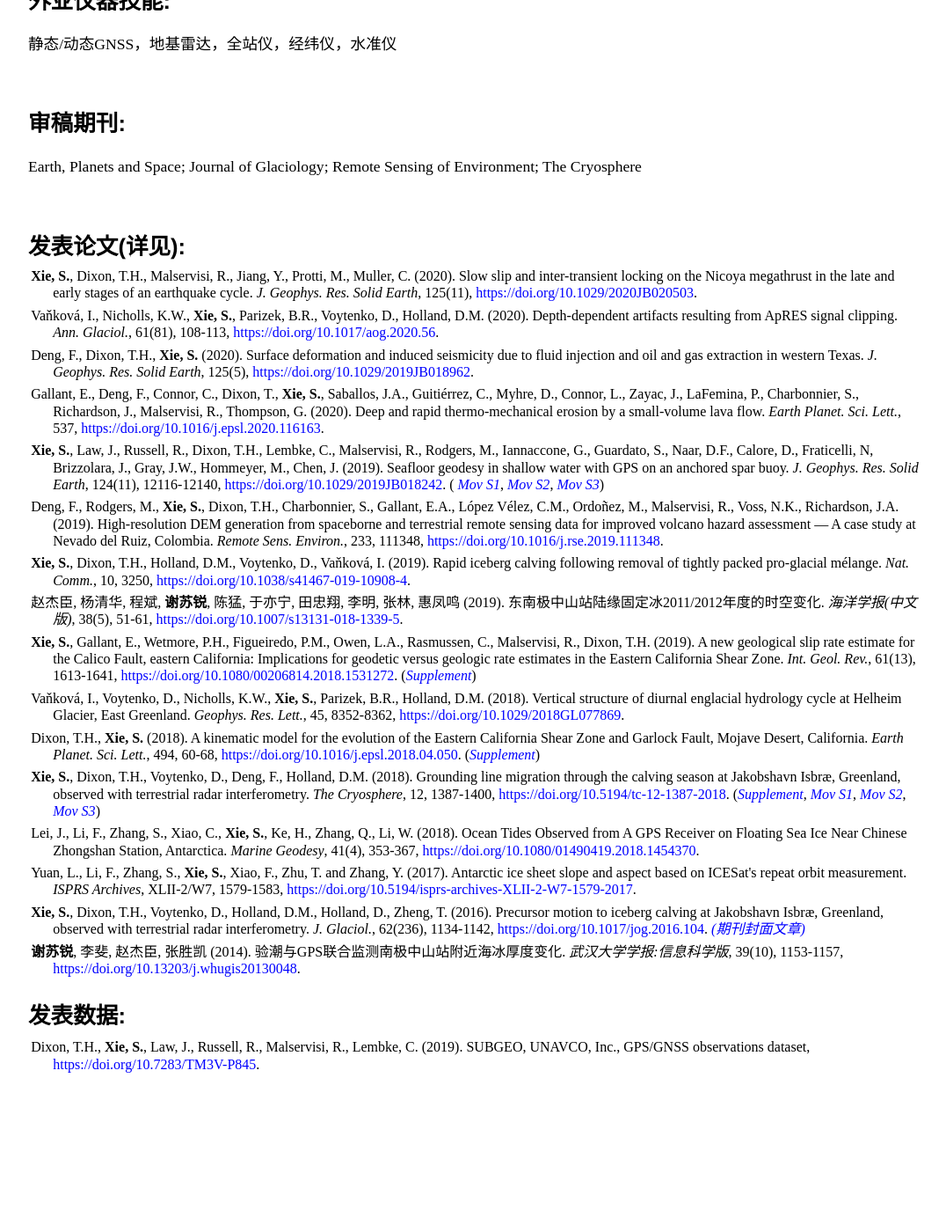
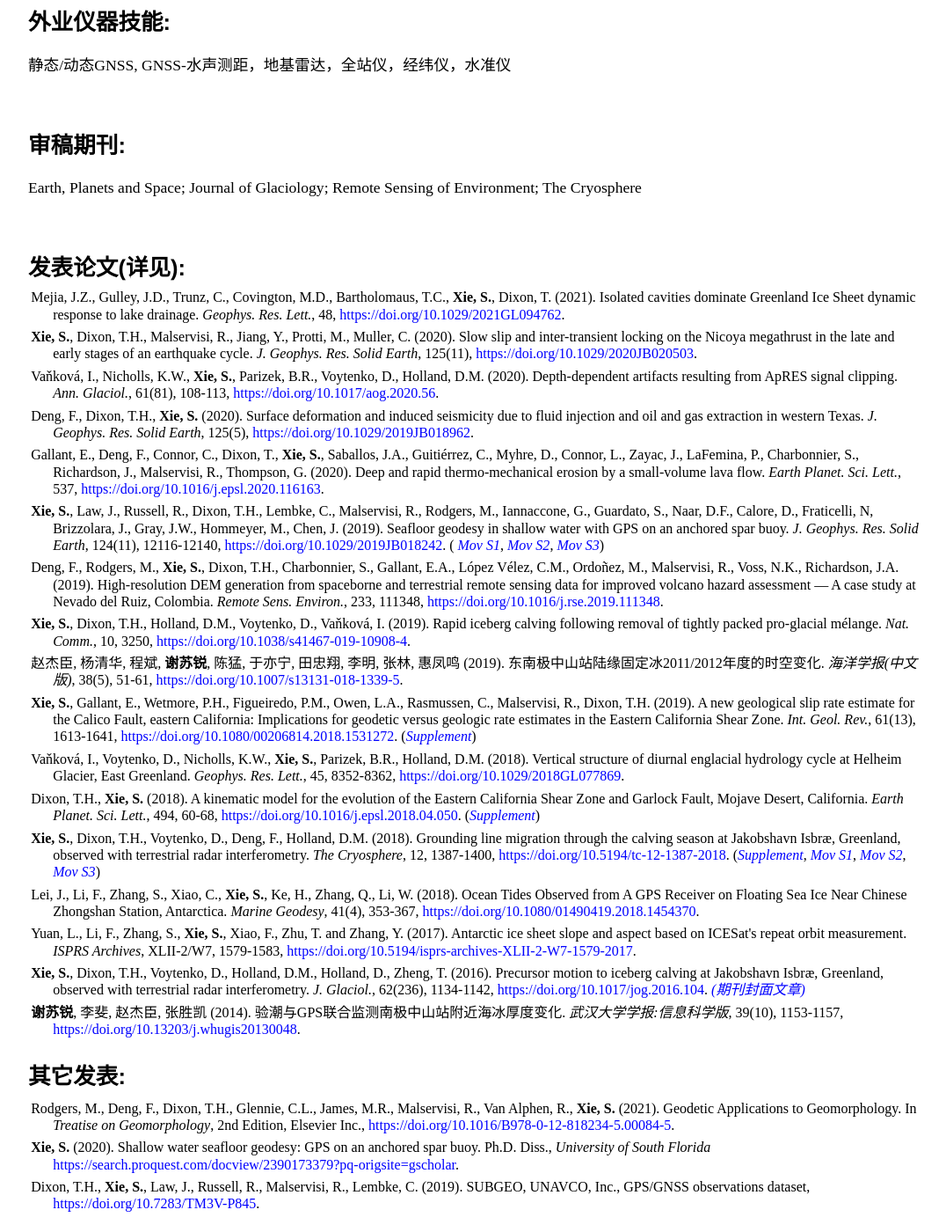
Before and after one commit to suruixie/suruixie.github.io, a Jekyll site: the page built from Chinese/index.html, in a window 1280 px wide and 1400 px high, scrolled down 1125 px. Shown: the whole window at 88% size, without its empty margins (96-1172 px from the left). Built offline with Jekyll 4.4.1, drawn with Linux system fonts in a browser that asks for light colours; a style sheet for code colours, icons or effects is not loaded; before the commit the page ends 2366 px from its top, so only the background shows below that; some of the changed text lies outside the part shown.

Commit message:
Update index.html

```diff
--- a/Chinese/index.html
+++ b/Chinese/index.html
@@ -16,6 +16,7 @@
 	    <h4 style="margin-top:6em;margin-bottom:0.2em;">研究兴趣: </h4>
 	    <ul class="research_list">
 		    <li style="line-height:130%; font-size:0.9em; color:#000000;">海洋测绘</a></li>
+		    <li style="line-height:130%; font-size:0.9em; color:#000000;">GNSS-水声定位</a></li>
 	  	    <li style="line-height:130%; font-size:0.9em; color:#000000;">浅水区地壳形变监测系统研制</a></li>
 		    <li style="line-height:130%; font-size:0.9em; color:#000000;">俯冲区慢滑移事件</a></li>
 		    <li style="line-height:130%; font-size:0.9em; color:#000000;">冰川动力学</a></li>
@@ -46,13 +47,13 @@
 	    <h4 style="margin-top:7em;margin-bottom:0.2em;">计算机技能: </h4>
 	    <ul class="research_list">
 		    <li style="line-height:130%; font-size:0.9em; color:#000000;">语言: Python, Fortran, Shell, C++, Matlab, HTML</a></li>
-		    <li style="line-height:130%; font-size:0.9em; color:#000000;">软件: GAMIT/GLOBK/TRACK, GipsyX, SNAP, GMT, QGIS, GIMP, Gnuplot, LaTex</a></li>
+		    <li style="line-height:130%; font-size:0.9em; color:#000000;">软件: GAMIT/GLOBK/TRACK, GipsyX, SNAP, GMT, QGIS</a></li>
 		    <li style="line-height:130%; font-size:0.9em; color:#000000;">系统: Linux, MacOS, Windows</a></li>
 	    </ul>
 	</div>
 	<div class="sideText">
 	    <h4 style="margin-top:2em;margin-bottom:0.2em;">外业仪器技能: </h4>
-	    <p style="line-height: 120%;">静态/动态GNSS，地基雷达，全站仪，经纬仪，水准仪<br>
+	    <p style="line-height: 120%;">静态/动态GNSS, GNSS-水声测距，地基雷达，全站仪，经纬仪，水准仪<br>
             </p>
 	</div>
 	<div class="sideText">
@@ -62,6 +63,8 @@
 	</div>
 	<div class="sideText">
 		<h4 style="margin-top:4em;margin-bottom:0.2em;">发表论文(详见<a  href="https://scholar.google.com/citations?hl=en&user=kF4StsMAAAAJ&view_op=list_works" style="color:#0000FF;"><i class="ai ai-google-scholar ai-2x"></i></a>): </h4>
+	    <p  class="publist" style="font-size:1.0em;">
+	        Mejia, J.Z., Gulley, J.D., Trunz, C., Covington, M.D., Bartholomaus, T.C., <strong>Xie, S.</strong>, Dixon, T. (2021). Isolated cavities dominate Greenland Ice Sheet dynamic response to lake drainage. <em>Geophys. Res. Lett.</em>, 48, <a href="https://doi.org/10.1029/2021GL094762" style="color:#0000FF;">https://doi.org/10.1029/2021GL094762</a>.<br>
 		<p  class="publist" style="font-size:1.0em;">
 			<strong>Xie, S.</strong>, Dixon, T.H., Malservisi, R., Jiang, Y., Protti, M., Muller, C. (2020). Slow slip and inter-transient locking on the Nicoya megathrust in the late and early stages of an earthquake cycle. <em>J. Geophys. Res. Solid Earth</em>, 125(11), <a href="https://doi.org/10.1029/2020JB020503" style="color:#0000FF;">https://doi.org/10.1029/2020JB020503</a>.<br>
 		<p  class="publist" style="font-size:1.0em;">
@@ -102,11 +105,15 @@
 
 
 	<div class="sideText">
-	    <h4 style="margin-top:4em; margin-bottom:0.3em;">发表数据: </h4>
-	    <p  class="publist" style="font-size:1.0em;">
-		Dixon, T.H., <strong>Xie, S.</strong>, Law, J., Russell, R., Malservisi, R., Lembke, C. (2019). SUBGEO, UNAVCO, Inc., GPS/GNSS observations dataset, <a href="https://doi.org/10.7283/TM3V-P845" style="color:#0000FF;">https://doi.org/10.7283/TM3V-P845</a>. <br>
+	    <h4 style="margin-top:4em; margin-bottom:0.3em;">其它发表: </h4>
+	<p  class="publist" style="font-size:1.0em;">
+	        Rodgers, M., Deng, F., Dixon, T.H., Glennie, C.L., James, M.R., Malservisi, R., Van Alphen, R., <strong>Xie, S.</strong> (2021). Geodetic Applications to Geomorphology. In <em>Treatise on Geomorphology</em>, 2nd Edition, Elsevier Inc., <a href="https://doi.org/10.1016/B978-0-12-818234-5.00084-5" style="color:#0000FF;">https://doi.org/10.1016/B978-0-12-818234-5.00084-5</a>.<br>
+	<p  class="publist" style="font-size:1.0em;">
+	        <strong>Xie, S.</strong> (2020). Shallow water seafloor geodesy: GPS on an anchored spar buoy. Ph.D. Diss., <em>University of South Florida</em> <a href="https://search.proquest.com/docview/2390173379?pq-origsite=gscholar" style="color:#0000FF;">https://search.proquest.com/docview/2390173379?pq-origsite=gscholar</a>.  <br>
+	<p  class="publist" style="font-size:1.0em;">
+                Dixon, T.H., <strong>Xie, S.</strong>, Law, J., Russell, R., Malservisi, R., Lembke, C. (2019). SUBGEO, UNAVCO, Inc., GPS/GNSS observations dataset, <a href="https://doi.org/10.7283/TM3V-P845" style="color:#0000FF;">https://doi.org/10.7283/TM3V-P845</a>. <br>
 	    <br style="line-height:10em">
-	    </p>
+	</p>
 	</div>
     </div>
 </body>
```
